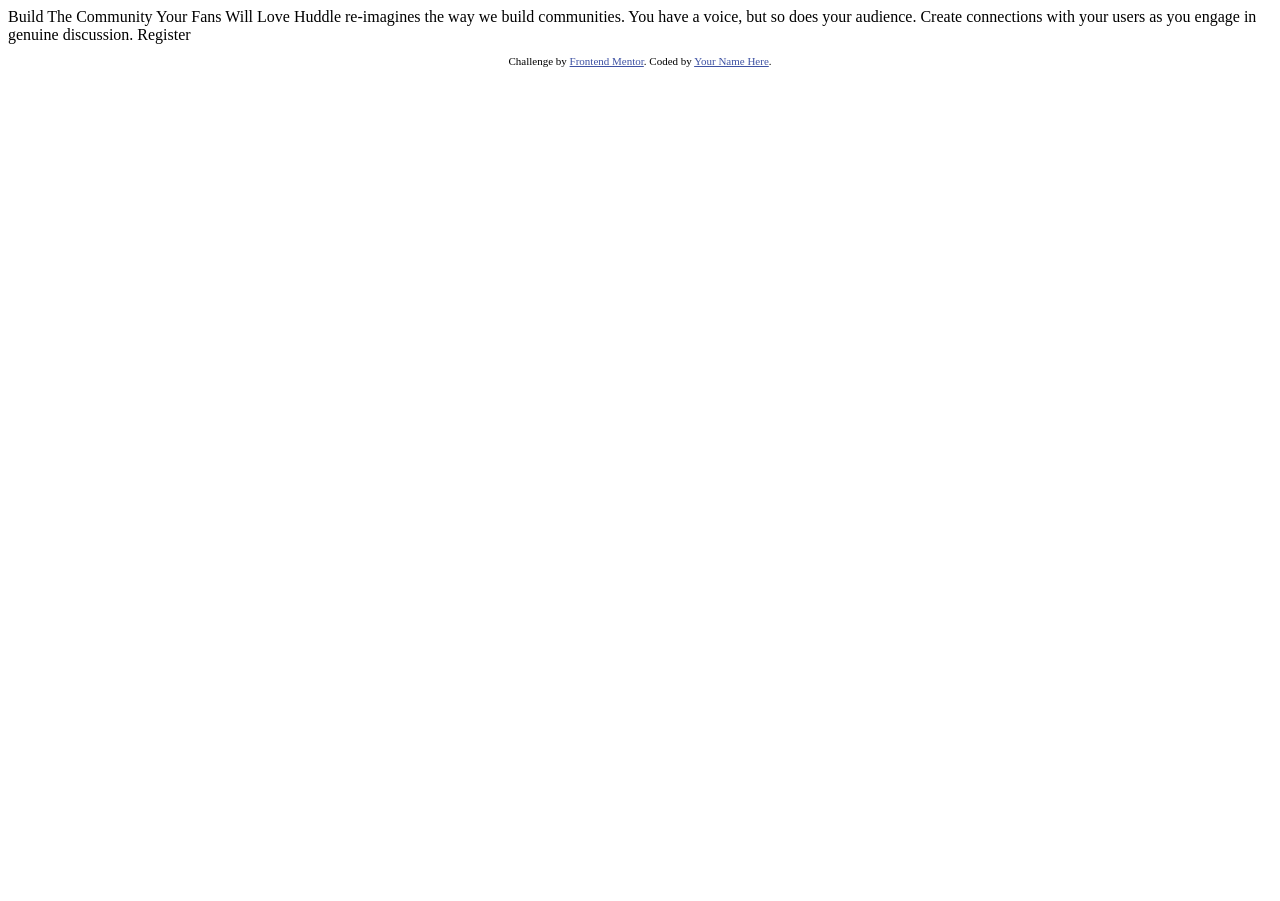
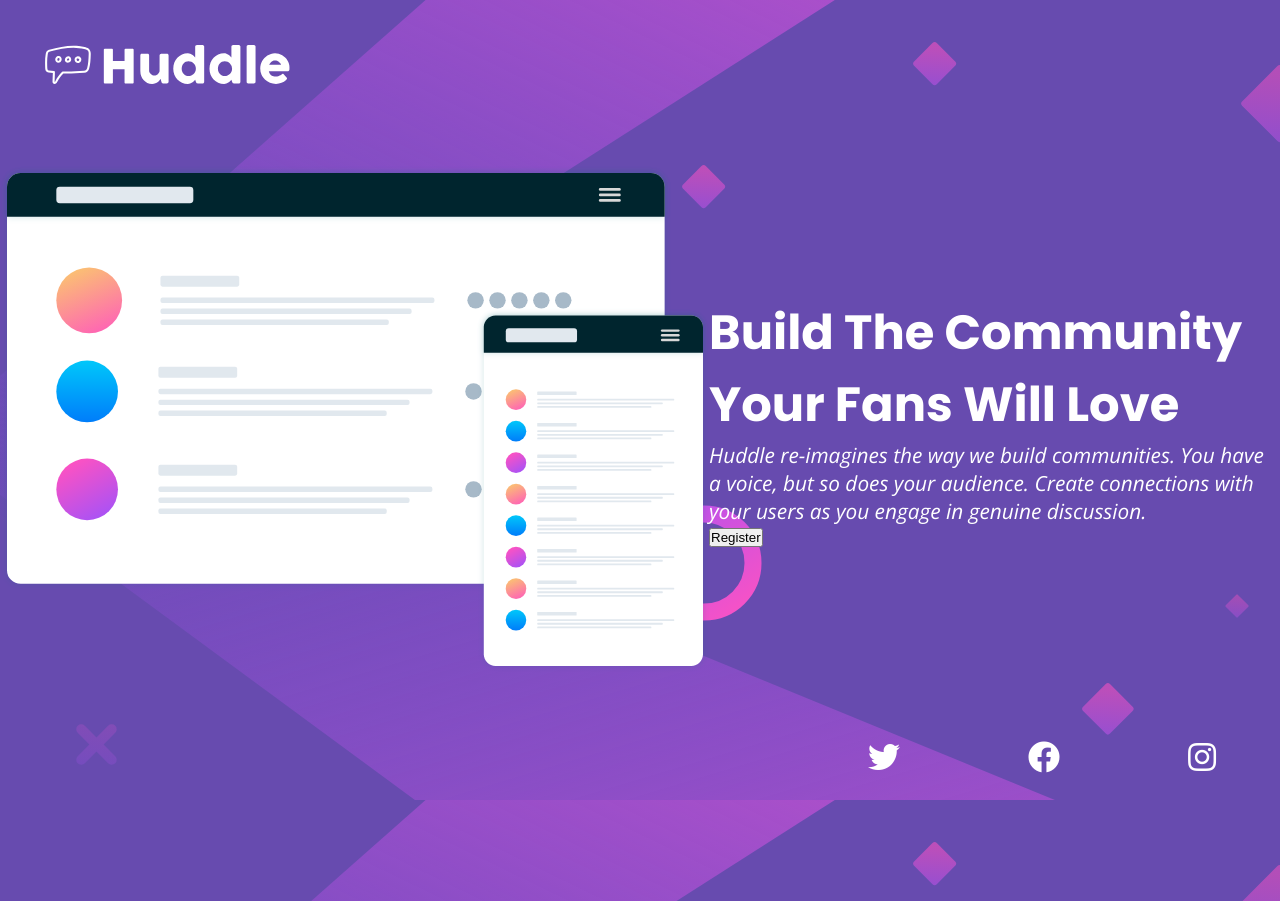
Before and after one commit to Kudzanayi-Dzvairo/huddle_landing_page_single_section, a plain HTML site: page index.html in a window 1280 px wide. Before the commit the page ends 800 px from the top, so only its background shows below. Drawn offline with nearby package versions, Linux system fonts and the light colour scheme.

Commit message:
skeleton

```diff
--- a/index.html
+++ b/index.html
@@ -6,28 +6,47 @@
 
   <link rel="icon" type="image/png" sizes="32x32" href="./images/favicon-32x32.png">
 
+  <link href="https://fonts.googleapis.com/css2?family=Open+Sans:ital@1&family=Poppins:wght@400;700&display=swap" rel="stylesheet">
+
+
+  <link rel="stylesheet" href="style.css">
+
+  <link rel="stylesheet" href="https://cdnjs.cloudflare.com/ajax/libs/font-awesome/5.13.0/css/all.min.css">
+
   <title>Frontend Mentor | Huddle landing page with single introductory section</title>
 
   <!-- Feel free to remove these styles or customise in your own stylesheet 👍 -->
-  <style>
+  <!-- <style>
     .attribution { font-size: 11px; text-align: center; }
     .attribution a { color: hsl(228, 45%, 44%); }
-  </style>
+  </style> -->
 </head>
 <body>
-
-  Build The Community Your Fans Will Love
-
-  Huddle re-imagines the way we build communities. You have a voice, but so does your audience.
-  Create connections with your users as you engage in genuine discussion.
-
-  Register
+  <header>
+    <img src="./images/logo.svg" alt="">
+  </header>
+  <section class="center">
+    <div class="img">
+      <img src="./images/illustration-mockups.svg" alt="">
+    </div>
+    <div class="title">
+      <h1>Build The Community Your Fans Will Love</h1>
+      <p>Huddle re-imagines the way we build communities. You have a voice, but so does your audience.
+        Create connections with your users as you engage in genuine discussion. </p>
+      <button>Register</button>
+    </div>
+  </section>
 
   <footer>
-    <p class="attribution">
-      Challenge by <a href="https://www.frontendmentor.io?ref=challenge" target="_blank">Frontend Mentor</a>.
-      Coded by <a href="#">Your Name Here</a>.
-    </p>
+    <div class="icons">
+      <i class="fab fa-twitter"></i>
+      <i class="fab fa-facebook"></i>
+      <i class="fab fa-instagram"></i>
+    </div>
   </footer>
 </body>
 </html>
+          <!-- <p class="attribution">
+            Challenge by <a href="https://www.frontendmentor.io?ref=challenge" target="_blank">Frontend Mentor</a>.
+            Coded by <a href="#">Your Name Here</a>.
+          </p> -->
--- /dev/null
+++ b/style.css
@@ -0,0 +1,45 @@
+* {
+    margin: 0;
+    padding: 0
+}
+
+/* font-family: 'Poppins', sans-serif;
+font-family: 'Open Sans', sans-serif; */
+
+body {
+    background-color:hsl(257, 40%, 49%);
+    background-image: url(images/bg-desktop.svg);
+    font-family: 'Open Sans', sans-serif;
+    color: white;
+}
+
+header{
+    padding: 2em 0em 4em 2em
+}
+.center {
+    display:flex;
+    flex-direction: row;
+    align-items: center;
+}
+
+h1{
+  color: white;
+  font-family: 'Poppins', sans-serif;
+  font-size: 3em;
+}
+
+.icons {
+    display:flex;
+    justify-content: flex-end;
+    align-items: flex-start;
+}
+
+i {
+    padding: 2em 2em 4em 2em;
+    font-size: 2em
+}
+
+p {
+    color: white;
+    font-size: 1.3em
+}
```
